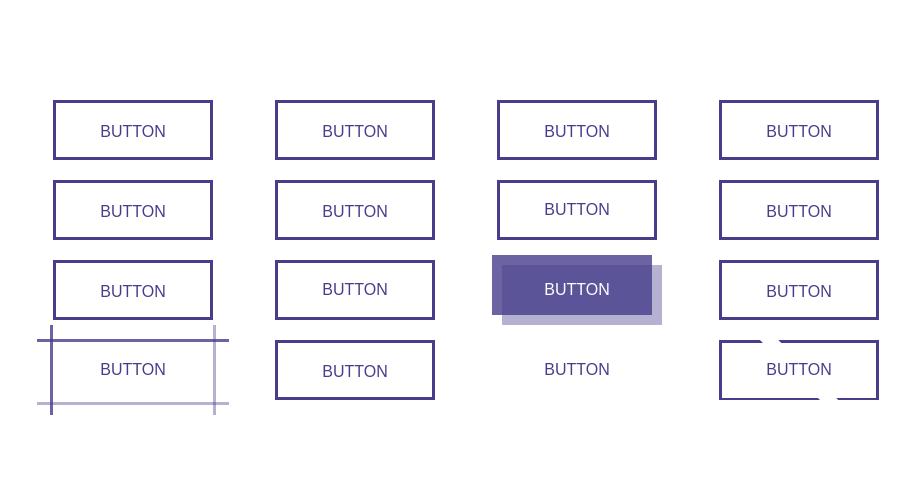
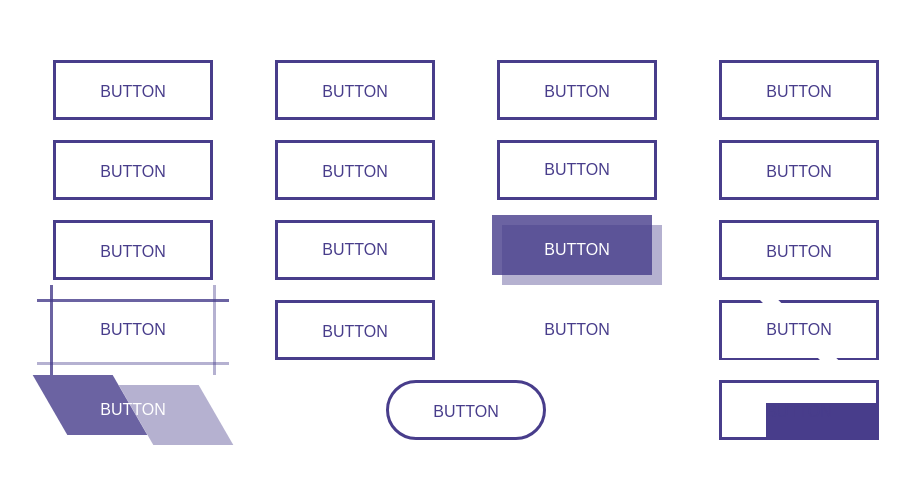
Before and after one commit to JoaoLucasAssis/CSS_Animation, a plain HTML site: page secao_4/index.html in a window 1280 px wide. Shown: the part 150-634 px from the top of the page, without its empty margins (174-1084 px from the left). Drawn offline with Linux system fonts and the light colour scheme.

Commit message:
atualizando secao 4
Adicionado mais botões

```diff
--- a/secao_4/index.html
+++ b/secao_4/index.html
@@ -25,6 +25,9 @@
         <button class="btn-6"><span>b</span>utton</button>
         <button class="btn-7">button<span></span></button>
         <button class="btn-8">button<span></span></button>
+        <button class="btn-9">button</button>
+        <button class="btn-10">button</button>
+        <button class="btn-11">button</button>
     </div>
 </body>
 </html>
--- a/secao_4/style.css
+++ b/secao_4/style.css
@@ -329,6 +329,69 @@ button::before, button::after {
 
 
 
+.btn-9 {
+    overflow: visible;
+    border: none;
+    color: white;
+}
+.btn-9::before {
+    width: 50%;
+    top: -5px;
+    left: -2%;
+    background-color: rgba(71, 61, 139, 0.8);
+    transform: skew(30deg);
+    transition: all .5s cubic-bezier(0.68, -0.55, 0.265, 1.55);
+}
+.btn-9:hover::before {
+    transform: skew(0deg);
+    left: 50%;
+    top: 0;
+}
+.btn-9::after {
+    width: 50%;
+    bottom: -5px;
+    right: -2%;
+    background-color: rgba(71, 61, 139, 0.4);
+    transform: skew(30deg);
+    transition: all .5s cubic-bezier(0.68, -0.55, 0.265, 1.55);
+}
+.btn-9:hover::after {
+    transform: skew(0deg);
+    right: 50%;
+    bottom: 0;
+}
+
+
+
+.btn-10 {
+    overflow: visible;
+    border-radius: 50px;
+}
+.btn-10::before {
+    top: 0;
+    left: 0;
+    border-radius: 50px;
+    background-color: white;
+    z-index: -1;
+}
+.btn-10:hover {
+    top: -5px;
+    box-shadow: 0 10px 20px rgba(71, 61, 139, 0.2);
+}
+.btn-10:active {
+    top: -3px;
+    box-shadow: 0 5px 10px rgba(71, 61, 139, 0.2);
+}
+.btn-10:hover::before {
+    background-color: rgba(71, 61, 139, 0.6);
+    transform: scale(1.5);
+    opacity: 0;
+}
+.btn-10::after {
+    display: none;
+}
+
+
 
 button.rotate:hover{
     color: white;
```
